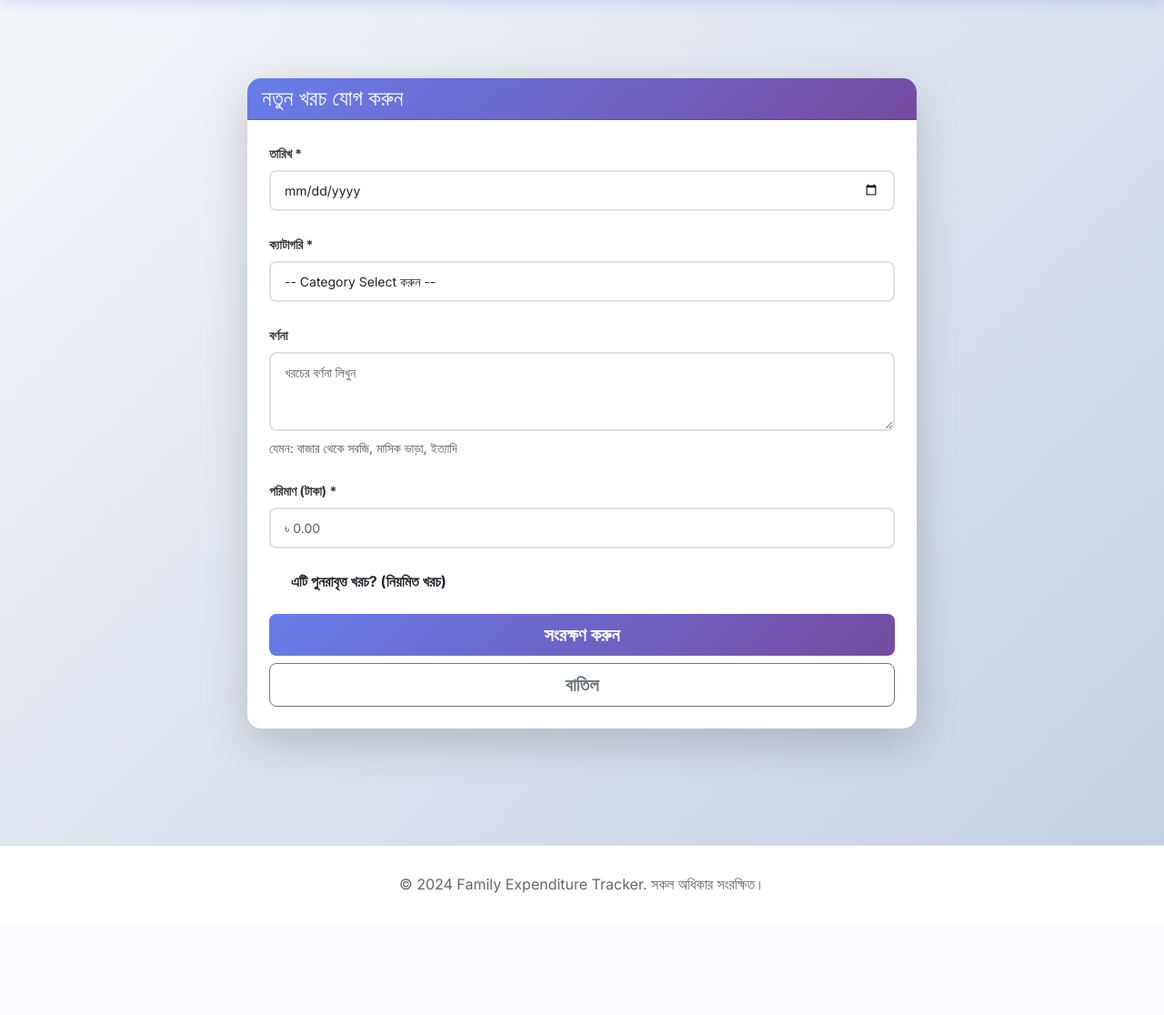
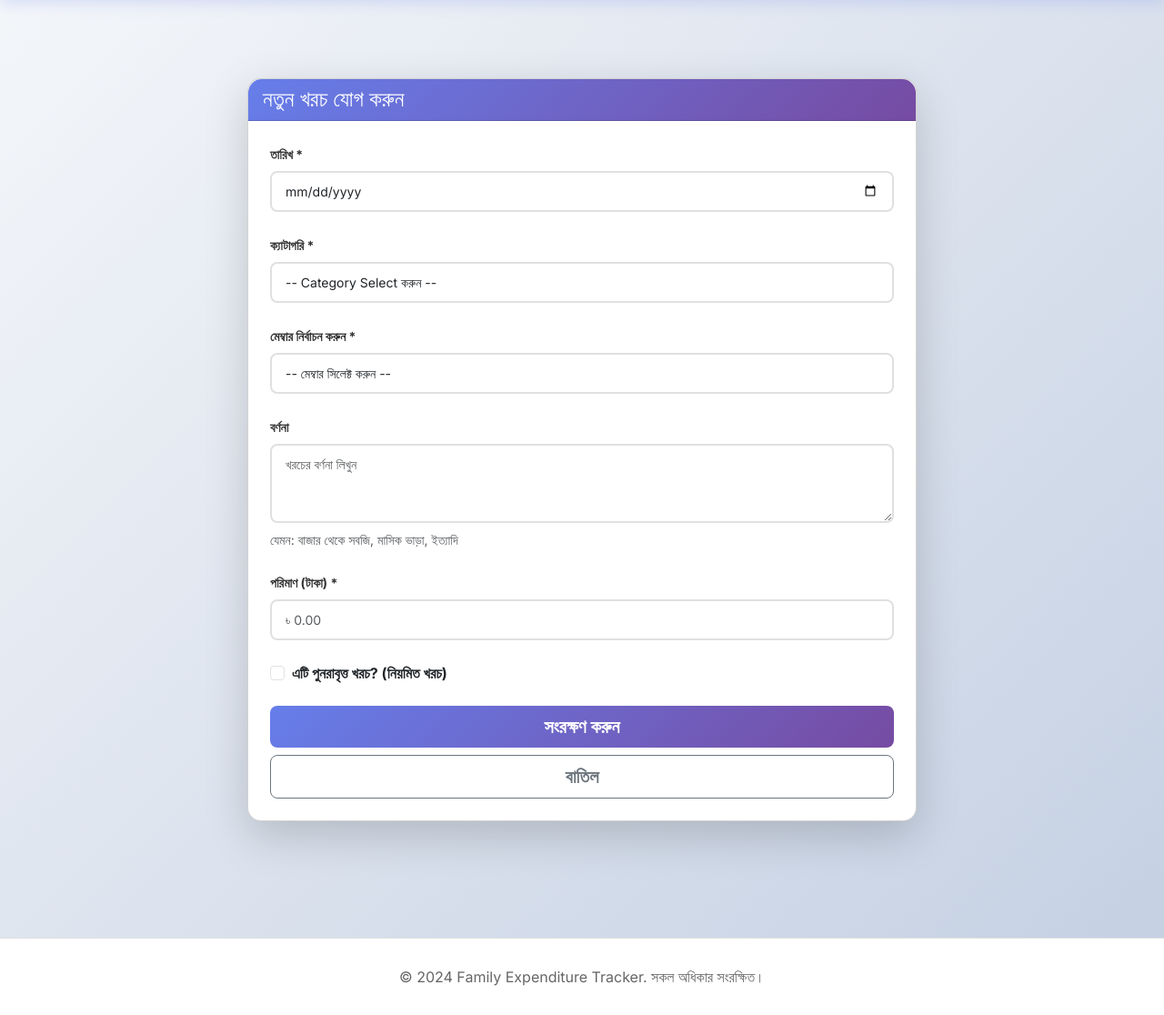
Before and after one commit to Raihanroo/Pre_Industry_Program, a Django app: page /expenses/add/ in a window 1280 px wide. Shown: the part 62-1178 px from the top of the page at 91% size. Before the commit the page ends 1044 px from the top, so only its background shows below. Run offline with Django 5.2, Linux system fonts and the light colour scheme; the visitor is signed in with stand-in values (Sample User, id 1); data that the repository does not hold is empty.

Commit message:
Fixed NameError and updated expense filtering

```diff
--- a/Family_expendeture/expenses/forms.py
+++ b/Family_expendeture/expenses/forms.py
@@ -1,8 +1,7 @@
 from django import forms
 from django.contrib.auth.models import User
 from django.contrib.auth.forms import UserCreationForm
-from .models import Expense, ExpenseCategory
-from .models import Budget, FamilyMember
+from .models import Expense, ExpenseCategory,Budget,FamilyMember
 
 
 class ExpenseForm(forms.ModelForm):
@@ -10,19 +9,19 @@ class ExpenseForm(forms.ModelForm):
 
     class Meta:
         model = Expense
-        fields = ["amount", "category", "description", "date"]
+        # এখানে member, is_recurring, frequency, recurring_end_date যোগ করা হয়েছে
+        fields = ["date", "category", "member", "amount", "description", "is_recurring", "frequency", "recurring_end_date"]
+
         widgets = {
+            "date": forms.DateInput(attrs={"class": "form-control", "type": "date"}),
+            "category": forms.Select(attrs={"class": "form-control"}),
+            "member": forms.Select(attrs={"class": "form-control"}), # নতুন যোগ করা হয়েছে
             "amount": forms.NumberInput(
                 attrs={
                     "class": "form-control",
                     "placeholder": "৳ 0.00",
                     "step": "0.01",
                     "min": "0",
-                }
-            ),
-            "category": forms.Select(
-                attrs={
-                    "class": "form-control",
                 }
             ),
             "description": forms.Textarea(
@@ -32,7 +31,10 @@ class ExpenseForm(forms.ModelForm):
                     "placeholder": "খরচের বর্ণনা লিখুন",
                 }
             ),
-            "date": forms.DateInput(attrs={"class": "form-control", "type": "date"}),
+            # রিকারিং খরচের জন্য নতুন উইজেট
+            "is_recurring": forms.CheckboxInput(attrs={"class": "form-check-input"}),
+            "frequency": forms.Select(attrs={"class": "form-control"}),
+            "recurring_end_date": forms.DateInput(attrs={"class": "form-control", "type": "date"}),
         }
 
     def __init__(self, *args, **kwargs):
@@ -40,6 +42,14 @@ class ExpenseForm(forms.ModelForm):
         self.fields["description"].required = False
         self.fields["category"].queryset = ExpenseCategory.objects.all()
         self.fields["category"].empty_label = "-- Category Select করুন --"
+
+        # মেম্বার ড্রপডাউন সেটআপ
+        self.fields["member"].queryset = FamilyMember.objects.all()
+        self.fields["member"].empty_label = "-- মেম্বার সিলেক্ট করুন --"
+
+        # রিকারিং অপশনগুলো শুরুতে বাধ্যতামূলক নয়
+        self.fields["frequency"].required = False
+        self.fields["recurring_end_date"].required = False
 
 
 class UserCreationFormCustom(UserCreationForm):
--- a/Family_expendeture/expenses/templates/expenses/add_expense.html
+++ b/Family_expendeture/expenses/templates/expenses/add_expense.html
@@ -8,13 +8,14 @@
     <div class="row justify-content-center">
         <div class="col-md-8">
             <div class="card shadow-lg" style="border-radius: 15px;">
-                <div class="card-header" style="background: linear-gradient(135deg, #667eea 0%, #764ba2 100%); border-radius: 15px 15px 0 0;">
+                <div class="card-header"
+                    style="background: linear-gradient(135deg, #667eea 0%, #764ba2 100%); border-radius: 15px 15px 0 0;">
                     <h4 style="color: white; margin: 0;">
                         <i class="fas fa-plus-circle"></i>
                         {% if is_edit %}
-                            খরচ সংশোধন
+                        খরচ সংশোধন
                         {% else %}
-                            নতুন খরচ যোগ করুন
+                        নতুন খরচ যোগ করুন
                         {% endif %}
                     </h4>
                 </div>
@@ -22,25 +23,30 @@
                     <form method="POST" id="expenseForm">
                         {% csrf_token %}
 
-                        <!-- তারিখ -->
                         <div class="form-group mb-4">
                             <label for="id_date" class="form-label fw-bold">তারিখ *</label>
                             {{ form.date }}
                             {% if form.date.errors %}
-                                <div class="text-danger small mt-1">{{ form.date.errors }}</div>
+                            <div class="text-danger small mt-1">{{ form.date.errors }}</div>
                             {% endif %}
                         </div>
 
-                        <!-- ক্যাটাগরি -->
                         <div class="form-group mb-4">
                             <label for="id_category" class="form-label fw-bold">ক্যাটাগরি *</label>
                             {{ form.category }}
                             {% if form.category.errors %}
-                                <div class="text-danger small mt-1">{{ form.category.errors }}</div>
+                            <div class="text-danger small mt-1">{{ form.category.errors }}</div>
                             {% endif %}
                         </div>
 
-                        <!-- বর্ণনা -->
+                        <div class="form-group mb-4">
+                            <label for="id_member" class="form-label fw-bold">মেম্বার নির্বাচন করুন *</label>
+                            {{ form.member }}
+                            {% if form.member.errors %}
+                            <div class="text-danger small mt-1">{{ form.member.errors }}</div>
+                            {% endif %}
+                        </div>
+
                         <div class="form-group mb-4">
                             <label for="id_description" class="form-label fw-bold">বর্ণনা</label>
                             {{ form.description }}
@@ -48,20 +54,18 @@
                                 যেমন: বাজার থেকে সবজি, মাসিক ভাড়া, ইত্যাদি
                             </small>
                             {% if form.description.errors %}
-                                <div class="text-danger small mt-1">{{ form.description.errors }}</div>
+                            <div class="text-danger small mt-1">{{ form.description.errors }}</div>
                             {% endif %}
                         </div>
 
-                        <!-- পরিমাণ -->
                         <div class="form-group mb-4">
                             <label for="id_amount" class="form-label fw-bold">পরিমাণ (টাকা) *</label>
                             {{ form.amount }}
                             {% if form.amount.errors %}
-                                <div class="text-danger small mt-1">{{ form.amount.errors }}</div>
+                            <div class="text-danger small mt-1">{{ form.amount.errors }}</div>
                             {% endif %}
                         </div>
 
-                        <!-- রিকারিং চেকবক্স -->
                         <div class="form-group mb-4">
                             <div class="form-check">
                                 {{ form.is_recurring }}
@@ -71,61 +75,44 @@
                             </div>
                         </div>
 
-                        <!-- রিকারিং অপশন (প্রাথমিকভাবে লুকানো) -->
-                        <div id="recurringOptions" style="display: none;" class="alert alert-info p-4 mb-4" style="border-left: 4px solid #667eea;">
+                        <div id="recurringOptions" style="display: none;" class="alert alert-info p-4 mb-4">
                             <h5 class="mb-3" style="color: #667eea;">
                                 <i class="fas fa-sync-alt"></i> পুনরাবৃত্তি সেটিংস
                             </h5>
 
-                            <!-- ফ্রিকোয়েন্সি -->
                             <div class="form-group mb-3">
-                                <label for="id_frequency" class="form-label fw-bold">কত দিন পরে পুনরাবৃত্ত হবে? *</label>
+                                <label for="id_frequency" class="form-label fw-bold">কত দিন পরে পুনরাবৃত্ত হবে?
+                                    *</label>
                                 {{ form.frequency }}
                                 <small class="form-text text-muted d-block mt-2">
-                                    <div style="background-color: #f8f9fa; padding: 10px; border-radius: 5px; margin-top: 10px;">
+                                    <div
+                                        style="background-color: #f8f9fa; padding: 10px; border-radius: 5px; margin-top: 10px;">
                                         <strong>তথ্য:</strong>
                                         <ul class="mt-2 mb-0" style="padding-left: 20px;">
                                             <li><strong>একবার:</strong> শুধুমাত্র এক বার খরচ হবে</li>
                                             <li><strong>প্রতিদিন:</strong> প্রতিদিন এই খরচ যোগ হবে</li>
                                             <li><strong>সাপ্তাহিক:</strong> প্রতি সপ্তাহে পুনরাবৃত্ত হবে</li>
                                             <li><strong>মাসিক:</strong> প্রতি মাসে একই দিনে পুনরাবৃত্ত হবে</li>
-                                            <li><strong style="color: #28a745;">বার্ষিক:</strong> <span style="color: #28a745;">প্রতি বছর একই দিনে পুনরাবৃত্ত হবে ✅</span></li>
+                                            <li><strong>বার্ষিক:</strong> প্রতি বছর একই দিনে পুনরাবৃত্ত হবে ✅</li>
                                         </ul>
                                     </div>
                                 </small>
-                                {% if form.frequency.errors %}
-                                    <div class="text-danger small mt-1">{{ form.frequency.errors }}</div>
-                                {% endif %}
                             </div>
 
-                            <!-- শেষ তারিখ -->
                             <div class="form-group mb-3">
-                                <label for="id_recurring_end_date" class="form-label fw-bold">কখন পর্যন্ত পুনরাবৃত্ত করবে?</label>
+                                <label for="id_recurring_end_date" class="form-label fw-bold">কখন পর্যন্ত পুনরাবৃত্ত
+                                    করবে?</label>
                                 {{ form.recurring_end_date }}
-                                <small class="form-text text-muted d-block mt-2">
-                                    খালি রেখে দিলে ৫ বছর পর্যন্ত স্বয়ংক্রিয়ভাবে চলবে
-                                </small>
-                                {% if form.recurring_end_date.errors %}
-                                    <div class="text-danger small mt-1">{{ form.recurring_end_date.errors }}</div>
-                                {% endif %}
-                            </div>
-
-                            <!-- সতর্কতা বার্তা -->
-                            <div class="alert alert-warning" role="alert">
-                                <strong>⚠️ লক্ষ্য করুন:</strong> রিকারিং খরচ স্বয়ংক্রিয়ভাবে প্রতিদিন সিস্টেমে যুক্ত হবে।
-                                এই বৈশিষ্ট্য সঠিকভাবে কাজ করতে সার্ভারে একটি স্বয়ংক্রিয় কাজ (Cron Job) চলমান থাকতে হবে।
+                                <small class="form-text text-muted d-block mt-2">খালি রেখে দিলে ৫ বছর পর্যন্ত
+                                    চলবে</small>
                             </div>
                         </div>
 
-                        <!-- বাটন -->
                         <div class="form-group d-grid gap-2">
-                            <button type="submit" class="btn btn-primary btn-lg" style="background: linear-gradient(135deg, #667eea 0%, #764ba2 100%); border: none;">
+                            <button type="submit" class="btn btn-primary btn-lg"
+                                style="background: linear-gradient(135deg, #667eea 0%, #764ba2 100%); border: none;">
                                 <i class="fas fa-save"></i>
-                                {% if is_edit %}
-                                    আপডেট করুন
-                                {% else %}
-                                    সংরক্ষণ করুন
-                                {% endif %}
+                                {% if is_edit %} আপডেট করুন {% else %} সংরক্ষণ করুন {% endif %}
                             </button>
                             <a href="{% url 'expenses:home' %}" class="btn btn-outline-secondary btn-lg">
                                 <i class="fas fa-times"></i> বাতিল
@@ -139,7 +126,14 @@
 </div>
 
 <style>
-    .form-control, .form-select {
+    .form-control,
+    .form-select,
+    select,
+    textarea,
+    input[type="text"],
+    input[type="number"],
+    input[type="date"] {
+        width: 100%;
         border: 2px solid #e0e0e0;
         border-radius: 8px;
         padding: 10px 15px;
@@ -147,8 +141,10 @@
         transition: all 0.3s;
     }
 
-    .form-control:focus, .form-select:focus {
+    .form-control:focus,
+    select:focus {
         border-color: #667eea;
+        outline: none;
         box-shadow: 0 0 0 0.2rem rgba(102, 126, 234, 0.25);
     }
 
@@ -156,10 +152,6 @@
         color: #333;
         margin-bottom: 8px;
         font-size: 14px;
-    }
-
-    .card {
-        border: none;
     }
 
     .btn {
@@ -172,60 +164,31 @@
         transform: translateY(-2px);
         box-shadow: 0 5px 20px rgba(102, 126, 234, 0.4);
     }
-
-    #recurringOptions {
-        border-left: 4px solid #667eea;
-        animation: slideDown 0.3s ease-out;
-    }
-
-    @keyframes slideDown {
-        from {
-            opacity: 0;
-            transform: translateY(-10px);
-        }
-        to {
-            opacity: 1;
-            transform: translateY(0);
-        }
-    }
-
-    .alert-info {
-        background-color: #f0f4ff;
-        border-color: #d0deff;
-    }
-
-    .alert-warning {
-        background-color: #fff3cd;
-        border-color: #ffc107;
-    }
 </style>
 
 <script>
-    // রিকারিং অপশন টগেল করুন
-    document.addEventListener('DOMContentLoaded', function() {
-        const recurringCheckbox = document.getElementById('id_is_recurring');
+    document.addEventListener('DOMContentLoaded', function () {
+        const recurringCheckbox = document.querySelector('input[name="is_recurring"]');
         const recurringOptions = document.getElementById('recurringOptions');
-        const frequencyField = document.getElementById('id_frequency');
+        const frequencyField = document.querySelector('select[name="frequency"]');
 
-        // প্রাথমিক স্থিতি চেক করুন
-        if (recurringCheckbox.checked) {
-            recurringOptions.style.display = 'block';
+        function toggleRecurring() {
+            if (recurringCheckbox.checked) {
+                recurringOptions.style.display = 'block';
+                if (frequencyField) frequencyField.required = true;
+            } else {
+                recurringOptions.style.display = 'none';
+                if (frequencyField) frequencyField.required = false;
+            }
         }
 
-        // চেকবক্স পরিবর্তন শুনুন
-        recurringCheckbox.addEventListener('change', function() {
-            if (this.checked) {
-                recurringOptions.style.display = 'block';
-                frequencyField.required = true;
-            } else {
-                recurringOptions.style.display = 'none';
-                frequencyField.required = false;
-            }
-        });
+        if (recurringCheckbox) {
+            toggleRecurring();
+            recurringCheckbox.addEventListener('change', toggleRecurring);
+        }
 
-        // ফর্ম সাবমিট হওয়ার আগে যাচাই করুন
-        document.getElementById('expenseForm').addEventListener('submit', function(e) {
-            if (recurringCheckbox.checked && !frequencyField.value) {
+        document.getElementById('expenseForm').addEventListener('submit', function (e) {
+            if (recurringCheckbox.checked && frequencyField && !frequencyField.value) {
                 e.preventDefault();
                 alert('অনুগ্রহ করে পুনরাবৃত্তির ধরন নির্বাচন করুন!');
             }
--- a/Family_expendeture/expenses/views.py
+++ b/Family_expendeture/expenses/views.py
@@ -1,14 +1,16 @@
 from django.shortcuts import render, redirect, get_object_or_404
 from django.contrib.auth.decorators import login_required
 from django.contrib.auth import authenticate, login, logout
+from django.contrib.auth.models import User
 from django.contrib import messages
 from django.db.models import Sum, Count
 from datetime import datetime, timedelta
-from .models import Expense, Budget
-from .forms import BudgetForm, ExpenseForm, FamilyMemberForm
-from django.contrib.auth.models import User
 import json
-from rest_framework import viewsets, permissions  # permissions যোগ করা হয়েছে
+
+# REST Framework ইম্পোর্ট
+from rest_framework import viewsets, permissions
+
+# মডেল ইম্পোর্ট (সবগুলো একবারে)
 from .models import (
     Expense,
     Budget,
@@ -17,6 +19,11 @@ from .models import (
     ExpenseCategory,
     Expenditure,
 )
+
+# ফর্ম ইম্পোর্ট
+from .forms import BudgetForm, ExpenseForm, FamilyMemberForm
+
+# সিরিয়ালাইজার ইম্পোর্ট
 from .serializers import (
     ExpenseSerializer,
     FamilyMemberSerializer,
@@ -157,11 +164,16 @@ def add_expense(request):
 @login_required
 def view_expenses(request):
     user = request.user
-    expenses = Expense.objects.filter(user=user).order_by("-date")
 
-    category = request.GET.get("category")
-    if category:
-        expenses = expenses.filter(category=category)
+    # পরিবর্তন ১: .select_related('category') যোগ করা হয়েছে যাতে দ্রুত ডাটা লোড হয়
+    expenses = (
+        Expense.objects.filter(user=user).select_related("category").order_by("-date")
+    )
+
+    category_id = request.GET.get("category")
+    # পরিবর্তন ২: ক্যাটাগরি আইডি দিয়ে ফিল্টার করা হচ্ছে
+    if category_id:
+        expenses = expenses.filter(category_id=category_id)
 
     from_date = request.GET.get("from_date")
     to_date = request.GET.get("to_date")
@@ -280,13 +292,16 @@ def edit_member(request, pk):
     # Ekhane users ebong roles add kora hoyeche jate dropdown blank na thake
     users = User.objects.all()
     return render(
-        request, "expenses/add_member.html", {
+        request,
+        "expenses/add_member.html",
+        {
             "form": form,
             "edit_mode": True,
-            "users": users,                      # Missing logic added
-            "roles": FamilyMember.ROLE_CHOICES   # Missing logic added
-        }
+            "users": users,  # Missing logic added
+            "roles": FamilyMember.ROLE_CHOICES,  # Missing logic added
+        },
     )
+
 
 # ডিলিট করার জন্য
 def delete_member(request, pk):
```
Also changed, not shown: Family_expendeture/expenses/models.py (+13 -2 lines), Family_expendeture/expenses/templates/expenses/view_expenses.html (+8 -10 lines), Family_expendeture/expenses/migrations/0001_initial.py, Family_expendeture/expenses/migrations/0002_alter_familymember_unique_together_and_more.py (deleted), Family_expendeture/expenses/migrations/0003_alter_familymember_income_source.py (deleted), Family_expendeture/expenses/migrations/0004_alter_familymember_income_source.py (deleted), Family_expendeture/media/member_photos/Screenshot_2026-03-05_114255.png (added), Family_expendeture/media/member_photos/Screenshot_2026-03-05_114255_bkP3gPA.png (added), Family_expendeture/media/member_photos/images.jpg (added), Family_expendeture/media/member_photos/images_1_uM4YY6U.jpg (added).
